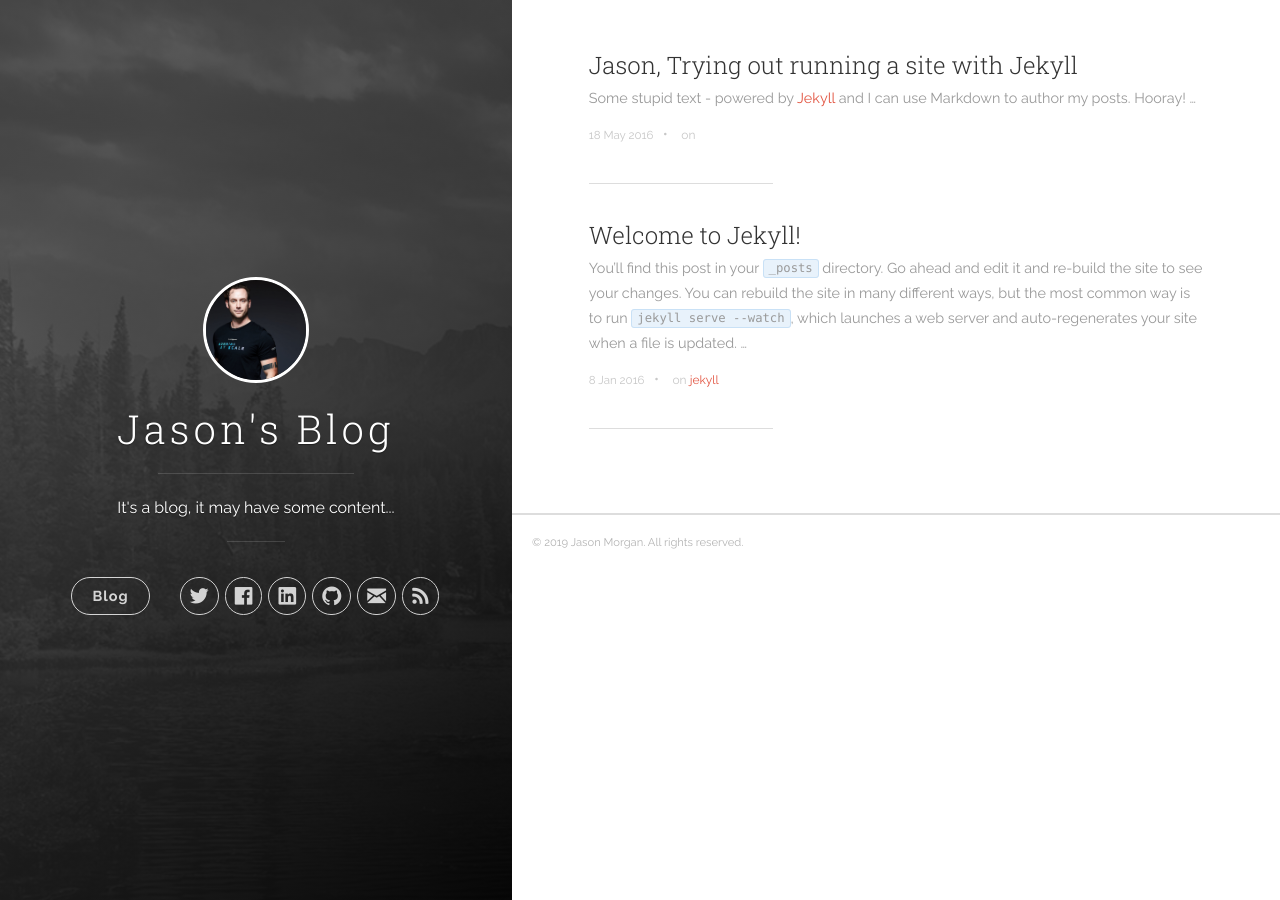
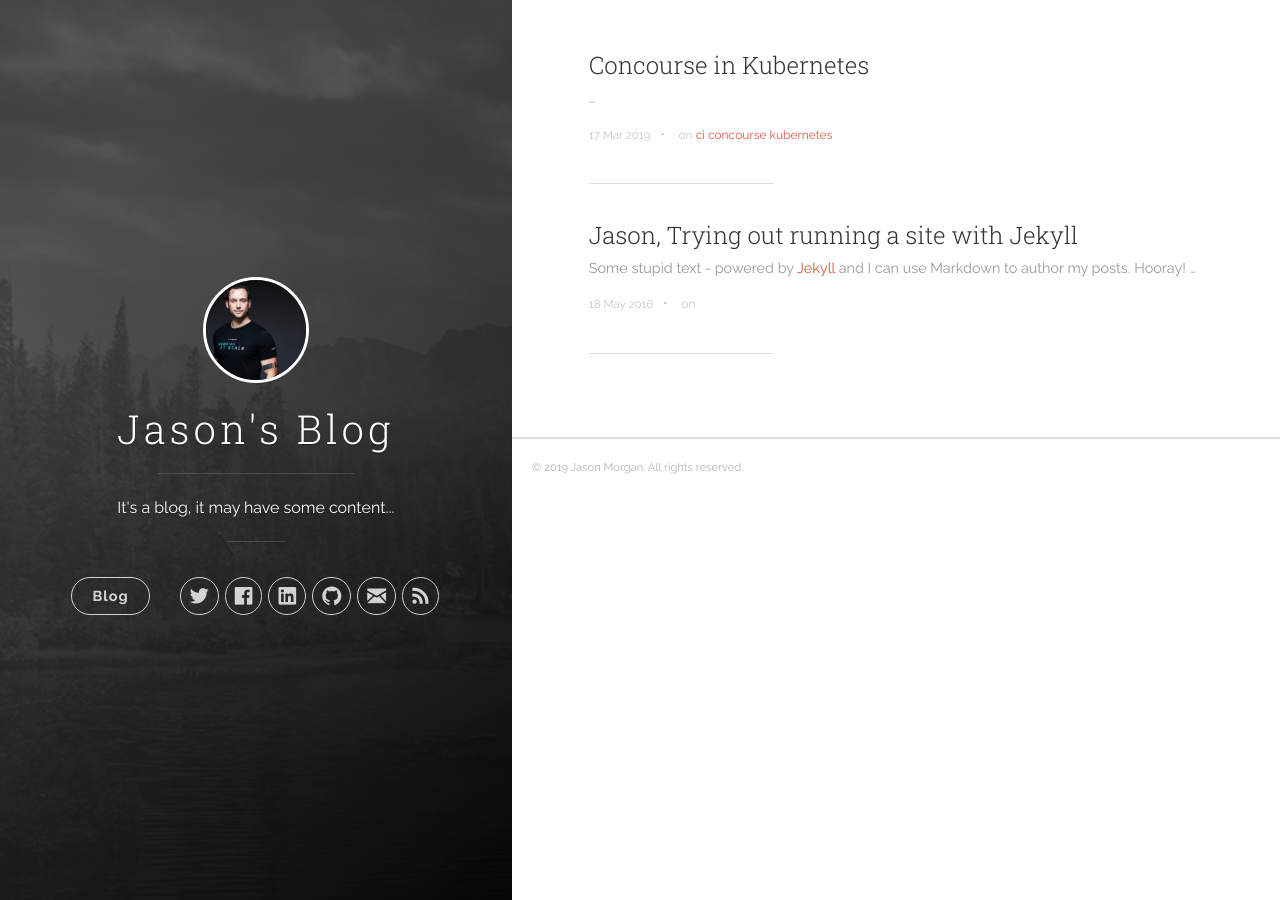
Before and after one commit to JasonMorgan/JasonMorgan.github.io, a Jekyll site: the page built from index.html, in a window 1280 px wide. Built offline with Jekyll 4.4.1, drawn with Linux system fonts in a browser that asks for light colours; nearby versions of some CDN libraries; the list of posts is cut into pages by our own code.

Commit message:
Adding a new post and hiding the default.

```diff
--- a/_posts/2016-01-08-welcome-to-jekyll.markdown
+++ b/_posts/2016-01-08-welcome-to-jekyll.markdown
@@ -3,6 +3,7 @@ title:  "Welcome to Jekyll!"
 date:   2016-01-08 15:04:23
 categories: [jekyll]
 tags: [jekyll]
+published: false
 ---
 You’ll find this post in your `_posts` directory. Go ahead and edit it and re-build the site to see your changes. You can rebuild the site in many different ways, but the most common way is to run `jekyll serve --watch`, which launches a web server and auto-regenerates your site when a file is updated.
 
--- /dev/null
+++ b/_posts/2019-03-17-concourse-in-k8s.md
@@ -0,0 +1,5 @@
+---
+title:  "Concourse in Kubernetes"
+categories: [ci]
+tags: [ci,concourse,kubernetes]
+---
```
